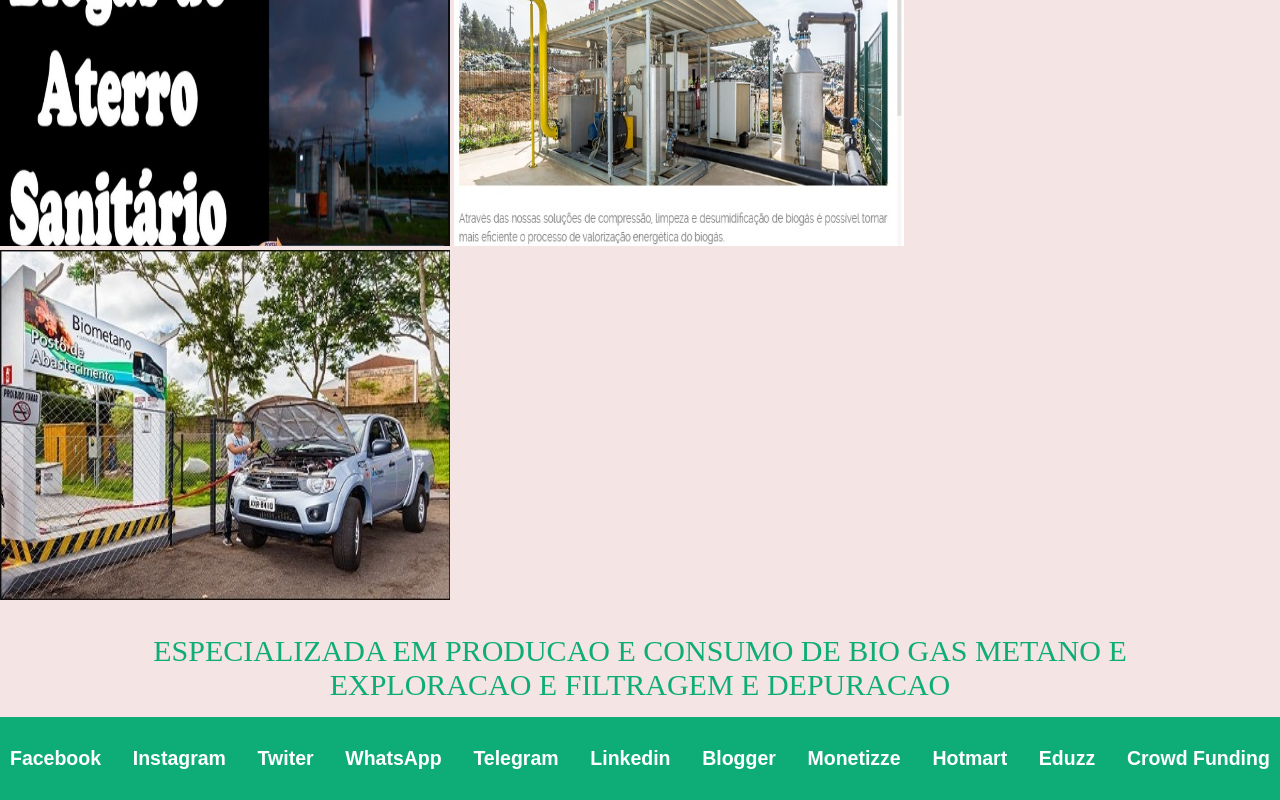
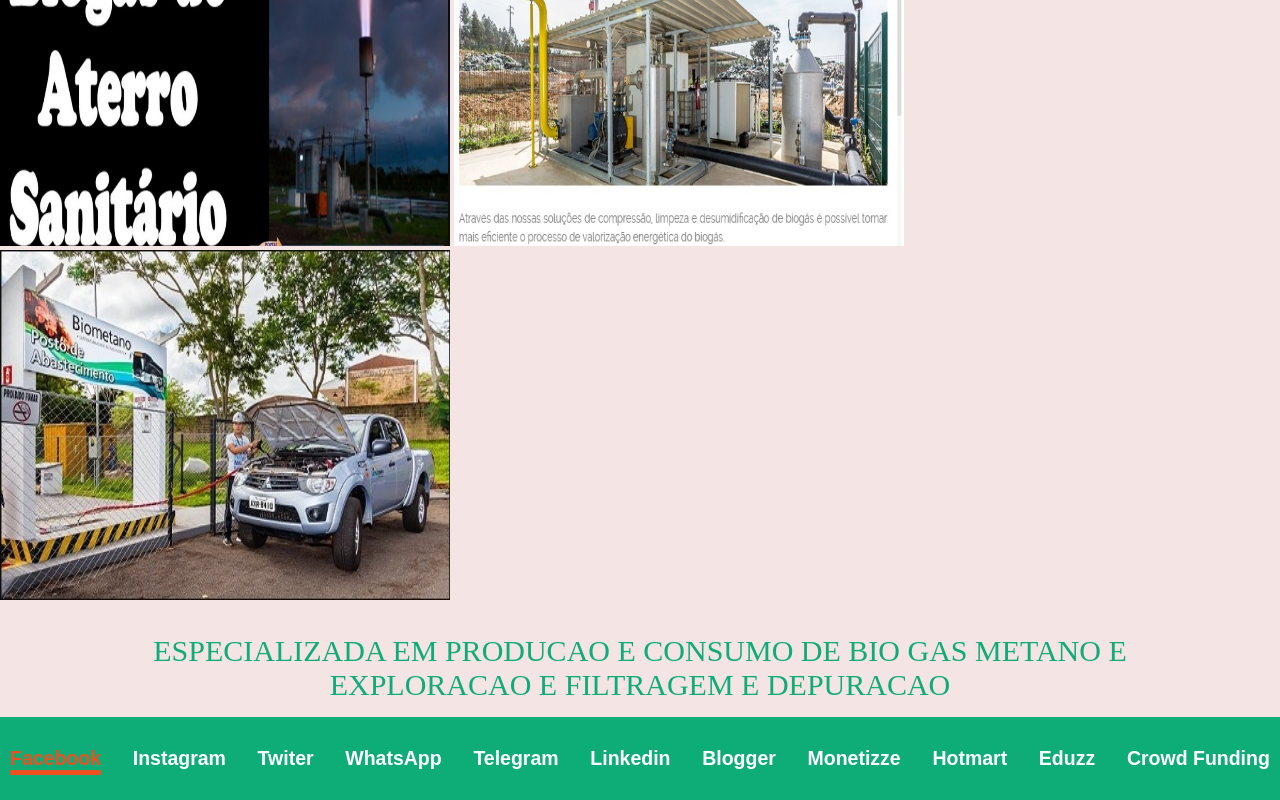
Before and after one commit to Brunotorresdev/site-coparce, a plain HTML site: page home/index.html in a window 1280 px wide. In both pictures the pointer is over the link "Facebook". Shown: the part 2388-3188 px from the top of the page. Drawn offline with Linux system fonts and the light colour scheme.

Commit message:
estilização home

```diff
--- a/home/style.css
+++ b/home/style.css
@@ -149,3 +149,8 @@ background: transparent;
   text-decoration: none;
   font-family: Arial, Helvetica, sans-serif;
 }
+
+.social > a:hover {
+  color: rgb(236, 80, 32);
+  border-bottom: 5px solid rgb(236, 80, 32);
+}
```
